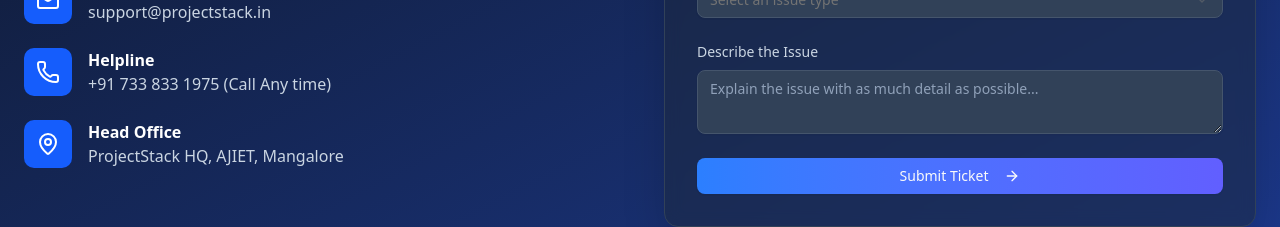
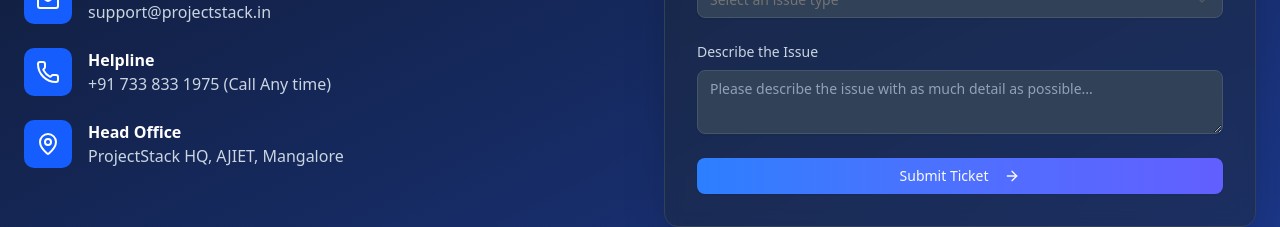
Before and after one commit to vaish73/ProjectStack, a Next.js app: page /contact in a window 1280 px wide. Shown: the part 418-645 px from the top of the page. Built offline with nearby package versions, Linux system fonts and the light colour scheme.

Commit message:
ESLint Issue: Resolved

```diff
--- a/src/app/(user)/contact/page.tsx
+++ b/src/app/(user)/contact/page.tsx
@@ -22,7 +22,7 @@ const page = () => {
                 <Badge className="bg-blue-800/50 text-blue-300 mb-4 border border-blue-700">Need Help?</Badge>
                 <h2 className="text-3xl lg:text-5xl font-bold mb-6">Facing Issues on ProjectStack?</h2>
                 <p className="text-xl text-slate-300">
-                  Whether it's application glitches, communication delays, or any technical hiccups — we're here to help you sort it out.
+                  Whether it&apos;s application glitches, communication delays, or any technical hiccups — we&apos;re here to help you sort it out.
                 </p>
               </div>
 
@@ -94,7 +94,7 @@ const page = () => {
                     </SelectTrigger>
                     <SelectContent>
                       <SelectItem value="application">Application Not Showing</SelectItem>
-                      <SelectItem value="hiring">No Response After Getting Hired</SelectItem>
+                      <SelectItem value="hiring">No Response After Being Hired</SelectItem>
                       <SelectItem value="bug">Bug or Technical Issue</SelectItem>
                       <SelectItem value="profile">Profile / Project Not Updating</SelectItem>
                       <SelectItem value="other">Other</SelectItem>
@@ -105,7 +105,7 @@ const page = () => {
                 <div>
                   <label className="block text-sm font-medium text-slate-300 mb-2">Describe the Issue</label>
                   <Textarea
-                    placeholder="Explain the issue with as much detail as possible..."
+                    placeholder="Please describe the issue with as much detail as possible..."
                     rows={4}
                     className="bg-slate-700 border-slate-600 text-white placeholder:text-slate-400"
                   />
--- a/src/app/page.tsx
+++ b/src/app/page.tsx
@@ -2,7 +2,6 @@ import { Button } from "@/components/ui/button"
 import { Card, CardContent, CardDescription, CardHeader, CardTitle } from "@/components/ui/card"
 import { Badge } from "@/components/ui/badge"
 import {
-  Code,
   Smartphone,
   Globe,
   Database,
```
